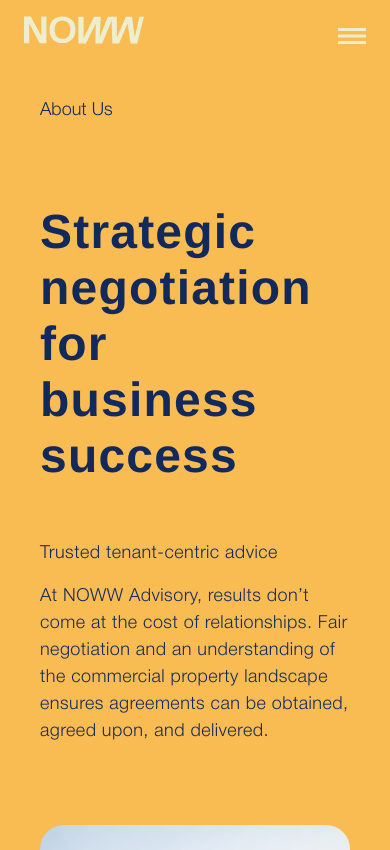
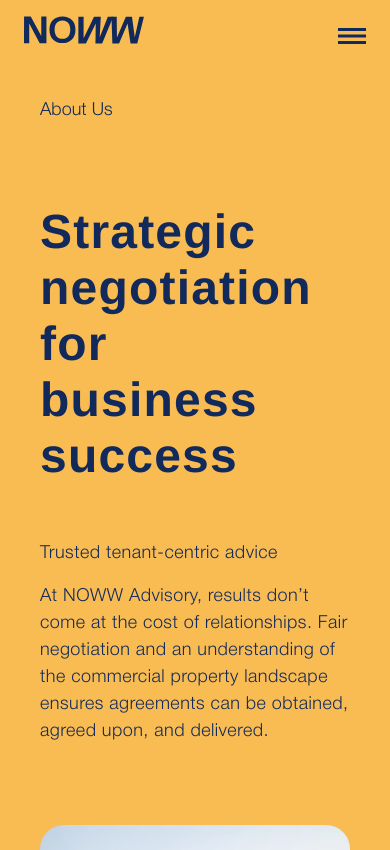
Before and after one commit to varshaa-t/noww, a Next.js app: page /about in a window 390 px wide. Shown: the top 850 px of the page. Built offline with nearby package versions, Linux system fonts and the light colour scheme.

Commit message:
Navbar updates

```diff
--- a/src/components/Logo.tsx
+++ b/src/components/Logo.tsx
@@ -1,3 +1,6 @@
+import { isOpenState } from "@/jotai/atoms/isOpen";
+import { useAtom } from "jotai";
+import { usePathname } from "next/navigation";
 
 type LogoProps = {
   isScrolled?: boolean;
@@ -5,8 +8,11 @@
 
 function Logo({isScrolled} : LogoProps) {
 
+  const [isOpen] = useAtom(isOpenState);
+  const pathname = usePathname();
+
   return (
-    <svg width="120" height="28" viewBox="0 0 120 28" fill="none" xmlns="http://www.w3.org/2000/svg" className={`cursor-pointer ${isScrolled ? "text-primary-blue" : "text-primary-yellow"}`}>
+    <svg width="120" height="28" viewBox="0 0 120 28" fill="none" xmlns="http://www.w3.org/2000/svg" className={`cursor-pointer ${isOpen ? "text-primary-yellow" : pathname === "/about" || pathname === "/process" ? "text-primary-blue" : isScrolled ? "text-primary-blue" : "text-primary-yellow"}`}>
         <path d="M83.8426 0.728882L89.2379 0.728882L78.1486 27.5L71.4465 27.5L71.7528 7.46833L61.9254 27.5L54.3646 27.5L54.3646 0.728882L59.6105 0.728882L59.6105 22.3297L70.0352 0.728882L76.7901 0.728882L75.703 21.2833L83.8426 0.728882Z" fill="currentColor"></path>
         <path d="M115.381 0.728882L119.922 0.728882L113.245 27.5L106.543 27.5L103.57 7.46833L95.038 27.5L88.3545 27.5L87.4771 0.728882L92.723 0.728882L92.9471 21.526L101.852 0.728882L107.975 0.728882L110.799 21.2833L115.381 0.728882Z" fill="currentColor"></path>
         <path d="M17.2786 0.5L22.4312 0.5L22.4312 27.2711L15.6769 27.2711L5.21852 7.55682L5.24621 27.2711L3.39318e-08 27.2711L0.0659274 0.5L6.74937 0.5L17.2786 20.1209L17.2786 0.5ZM25.4569 13.6688C25.3822 5.23053 30.8335 0.426756 38.4504 0.5201C46.0673 0.426756 51.5559 5.23053 51.4625 13.6688C51.5559 22.1072 46.0673 27.1477 38.4504 27.0544C30.8335 27.1477 25.3822 22.1072 25.4569 13.6688ZM38.2637 22.8539L38.6557 22.8539C43.4163 22.8539 46.2913 19.3815 46.2913 13.6688C46.2913 7.93751 43.4163 4.50245 38.6557 4.50245L38.2637 4.50245C33.5031 4.50245 30.6281 7.93751 30.6281 13.6688C30.6281 19.3815 33.5031 22.8539 38.2637 22.8539Z" fill="currentColor"></path>
--- a/src/components/NavColumnTag.tsx
+++ b/src/components/NavColumnTag.tsx
@@ -1,3 +1,6 @@
+import { isOpenState } from "@/jotai/atoms/isOpen";
+import { useAtom } from "jotai";
+import { usePathname } from "next/navigation";
 
 type NavColumnTagProps = {
     text: string;
@@ -6,8 +9,11 @@
 
 function NavColumnTag({text, isScrolled}: NavColumnTagProps) {
 
+  const [isOpen] = useAtom(isOpenState);
+  const pathname = usePathname();
+
   return (
-    <li className={`text-[33px] hover:underline underline-offset-[20px] decoration-1 cursor-pointer lg:decoration-auto lg:text-[17px] lg:hover:underline lg:underline-offset-2 ${isScrolled ? "text-primary-blue": "text-primary-yellow"}`}>
+    <li className={`text-[33px] hover:underline underline-offset-[20px] decoration-1 cursor-pointer lg:decoration-auto lg:text-[17px] lg:hover:underline lg:underline-offset-2 ${isOpen ? "text-primary-yellow" : pathname === "/about" || pathname === "/process" ? "text-primary-blue" : isScrolled ? "text-primary-blue": "text-primary-yellow"}`}>
         {text}
     </li>
   )
--- a/src/components/Navbar.tsx
+++ b/src/components/Navbar.tsx
@@ -72,7 +72,10 @@
         {isOpen &&
             <div className="bg-primary-blue h-screen flex flex-col justify-between px-6 py-4 md:px-10 lg:hidden">
                 <div className="flex justify-between items-center lg:hidden">
-                    <Link href={'/'}>
+                    <Link
+                        href={'/'}
+                        onClick={() => setIsOpen(false)}
+                    >
                         <Logo/>
                     </Link>
                     <div
@@ -87,6 +90,7 @@
                         <Link
                             key={index}
                             href={element.route}
+                            onClick={() => setIsOpen(false)}
                         >
                             <NavColumnTag text={element.text}/>
                         </Link>
--- a/src/components/NavbarIcon.tsx
+++ b/src/components/NavbarIcon.tsx
@@ -1,5 +1,6 @@
 import { isOpenState } from "@/jotai/atoms/isOpen";
 import { useAtom } from "jotai";
+import { usePathname } from "next/navigation";
 
 type NavbarIconProps = {
     isScrolled?: boolean;
@@ -8,20 +9,21 @@
 function NavbarIcon({ isScrolled }: NavbarIconProps) {
 
     const [isOpen] = useAtom(isOpenState);
+    const pathname = usePathname();
 
     return (
         <div className="relative w-7 h-4 flex flex-col justify-between">
             <span className={`absolute w-full h-[3px] transition-all duration-300
-                ${isOpen ? "rotate-45 top-1/2 left-1/2 -translate-x-1/2 -translate-y-1/2" : "top-0 left-0"}
-                ${isScrolled ? "bg-primary-blue" : "bg-primary-yellow"}`}
+                ${isOpen ? "rotate-45 top-1/2 left-1/2 -translate-x-1/2 -translate-y-1/2 bg-primary-yellow" : "top-0 left-0"}
+                ${isScrolled || pathname === "/about" || pathname === "/process" ? "bg-primary-blue" : "bg-primary-yellow"}`}
             />
             <span className={`absolute w-full h-[3px] transition-all duration-300
                 ${isOpen ? "opacity-0 scale-0" : "top-1/2 left-0 -translate-y-1/2"}
-                ${isScrolled ? "bg-primary-blue" : "bg-primary-yellow"}`}
+                ${isScrolled || pathname === "/about" || pathname === "/process" ? "bg-primary-blue" : "bg-primary-yellow"}`}
             />
             <span className={`absolute w-full h-[3px] transition-all duration-300
-                ${isOpen ? "-rotate-45 top-1/2 left-1/2 -translate-x-1/2 -translate-y-1/2" : "bottom-0 left-0"}
-                ${isScrolled ? "bg-primary-blue" : "bg-primary-yellow"}`}
+                ${isOpen ? "-rotate-45 top-1/2 left-1/2 -translate-x-1/2 -translate-y-1/2 bg-primary-yellow" : "bottom-0 left-0"}
+                ${isScrolled || pathname === "/about" || pathname === "/process" ? "bg-primary-blue" : "bg-primary-yellow"}`}
             />
         </div>
     );
```
